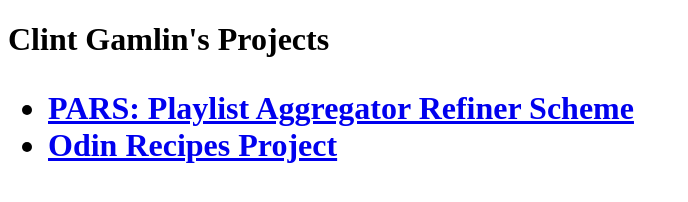
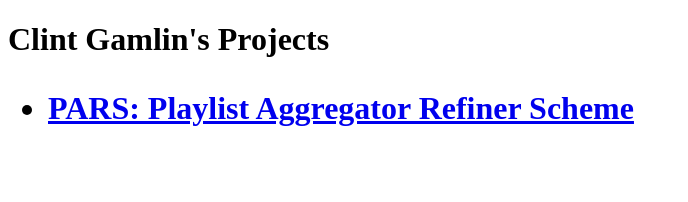
Before and after one commit to cdgamlin/cdgamlin.github.io, a plain HTML site: page index.html in a window 1280 px wide. Shown: the whole page, without its empty margins (0-688 px from the left). Drawn offline with Linux system fonts and the light colour scheme.

Commit message:
Remove recipes page

```diff
--- a/index.html
+++ b/index.html
@@ -9,7 +9,6 @@
     <h1>Clint Gamlin's Projects<h1>
     <ul>
         <li><a href="./PARS">PARS: Playlist Aggregator Refiner Scheme</a></li>
-        <li><a href="./odin-recipes">Odin Recipes Project</a></li>
     </ul>
 </body>
 </html>
```
